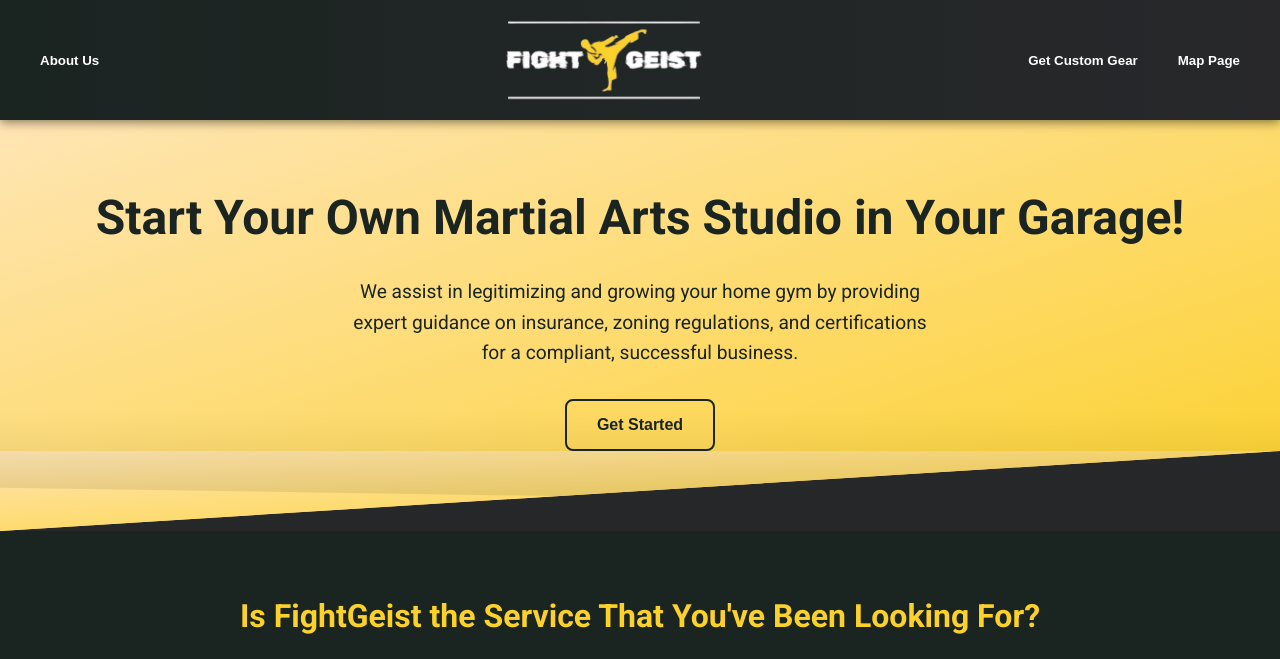
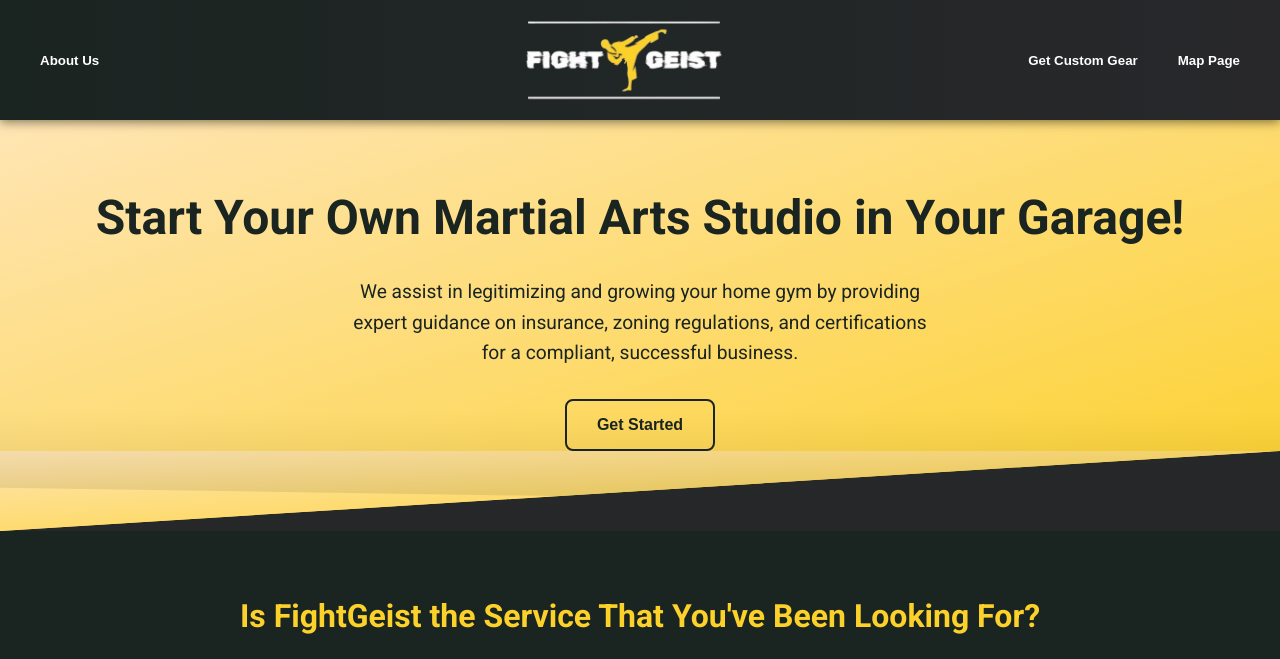
Before and after one commit to Frank-Bev123/FightGeist-Website, a website: page index.html in a window 1280 px wide. Shown: the top 659 px of the page. Drawn offline with nearby package versions, Linux system fonts and the light colour scheme; grey boxes are pictures that could not be loaded.

Commit message:
Update index.html

```diff
--- a/index.html
+++ b/index.html
@@ -51,7 +51,7 @@
     }
 
     .logo img {
-      margin-left: 80px;
+      margin-left: 120px;
       height: 80px;
       transform: scale(3);
       transform-origin: center;
```
